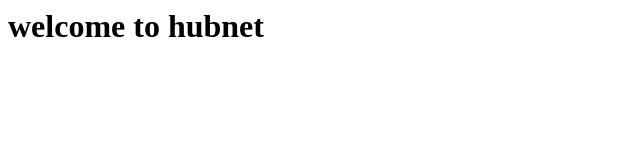
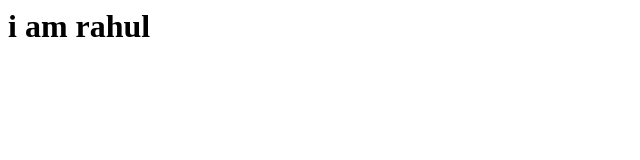
Before and after one commit to H-situ24/project3, a plain HTML site: page index.html in a window 1280 px wide. Shown: the whole page, without its empty margins (0-640 px from the left). Drawn offline with Linux system fonts and the light colour scheme.

Commit message:
Update index.html

```diff
--- a/index.html
+++ b/index.html
@@ -2,6 +2,6 @@
 <head>
 </head>
  <body>
-   <h1>welcome to hubnet</h1>
+   <h1>i am rahul</h1>
  </body>
 </html>
```
